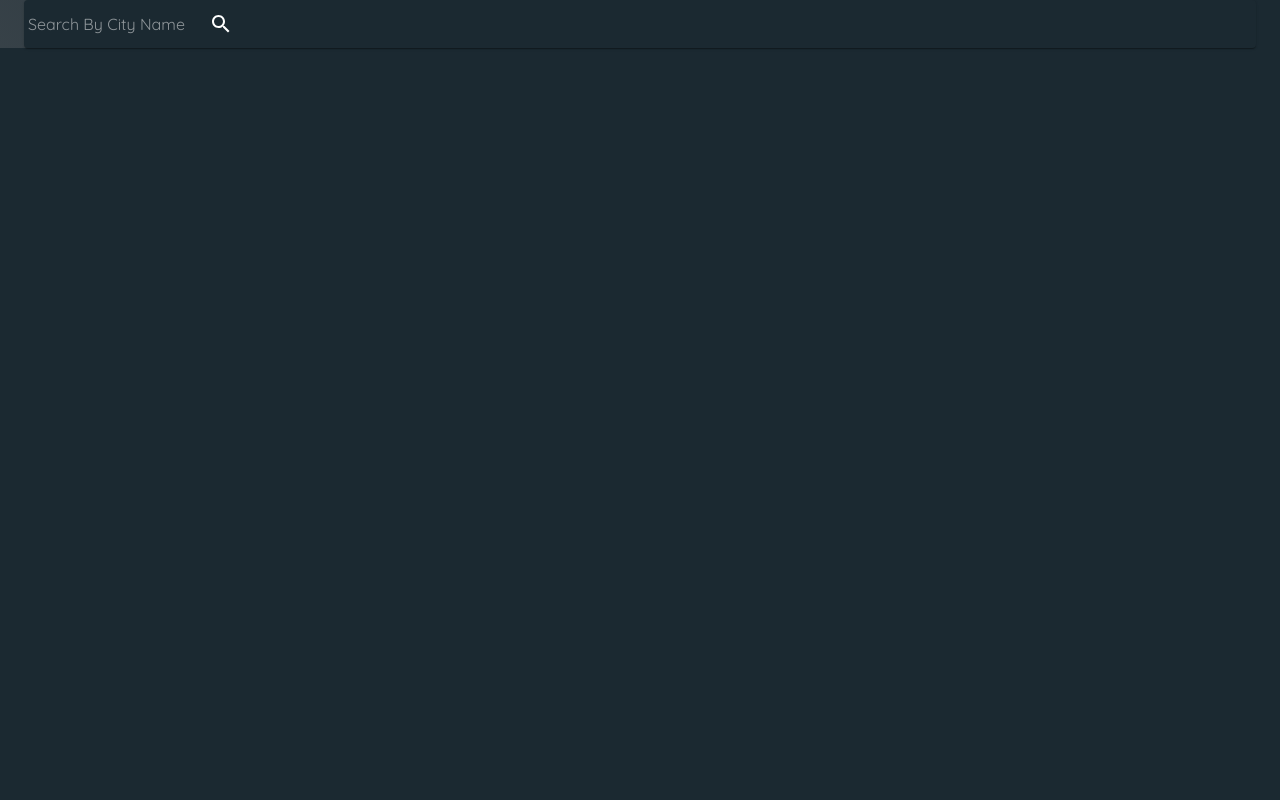
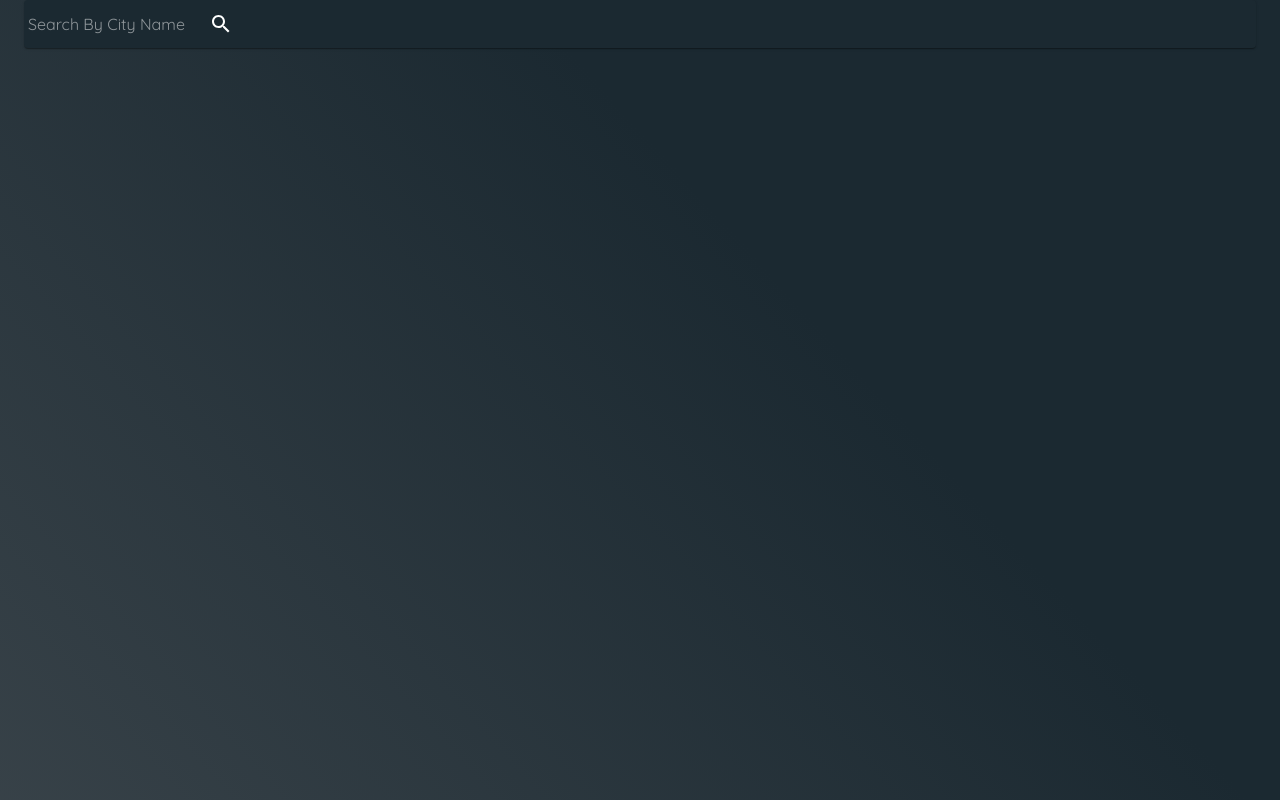
Before and after one commit to brunocechet/forecast, a React (Create React App) app: page / in a window 1280 px wide. Built offline with nearby package versions, Linux system fonts and the light colour scheme.

Commit message:
Sets 100vh as default height

```diff
--- a/src/App.jsx
+++ b/src/App.jsx
@@ -4,8 +4,7 @@ import React from 'react';
 import { BrowserRouter as Router, Switch, Route } from 'react-router-dom';
 
 // Material
-import Container from '@material-ui/core/Container';
-import CssBaseline from '@material-ui/core/CssBaseline';
+import { Container, CssBaseline } from '@material-ui/core';
 import { ThemeProvider, makeStyles } from '@material-ui/core/styles';
 
 // Container Components
@@ -24,6 +23,7 @@ function App() {
   const classes = useStyles();
 
   return (
+    <React.StrictMode>
       <ThemeProvider theme={theme}>
         <CssBaseline />
         <Container className={classes.container}>
@@ -39,6 +39,7 @@ function App() {
           </Router>
         </Container>
       </ThemeProvider>
+    </React.StrictMode>
   );
 }
 
--- a/src/App.styles.js
+++ b/src/App.styles.js
@@ -1,5 +1,6 @@
 export default {
   container: {
+    height: '100vh',
     background: 'linear-gradient(47.75deg, #567485 -24.05%, #4D5B64 -24.05%, #424B51 -24.05%, #1B2931 62.27%), #1B2931'
   }
 };
--- a/src/theme.js
+++ b/src/theme.js
@@ -1,4 +1,3 @@
-import { red } from '@material-ui/core/colors';
 import { createMuiTheme } from '@material-ui/core/styles';
 
 const theme = createMuiTheme({
@@ -25,9 +24,6 @@ const theme = createMuiTheme({
     secondary: {
       main: '#758895'
     },
-    error: {
-      main: red.A400
-    },
     background: {
       default: '#1B2931',
       paper: '#1B2931'
```
Lines whose indentation alone changed are shown as unchanged.
